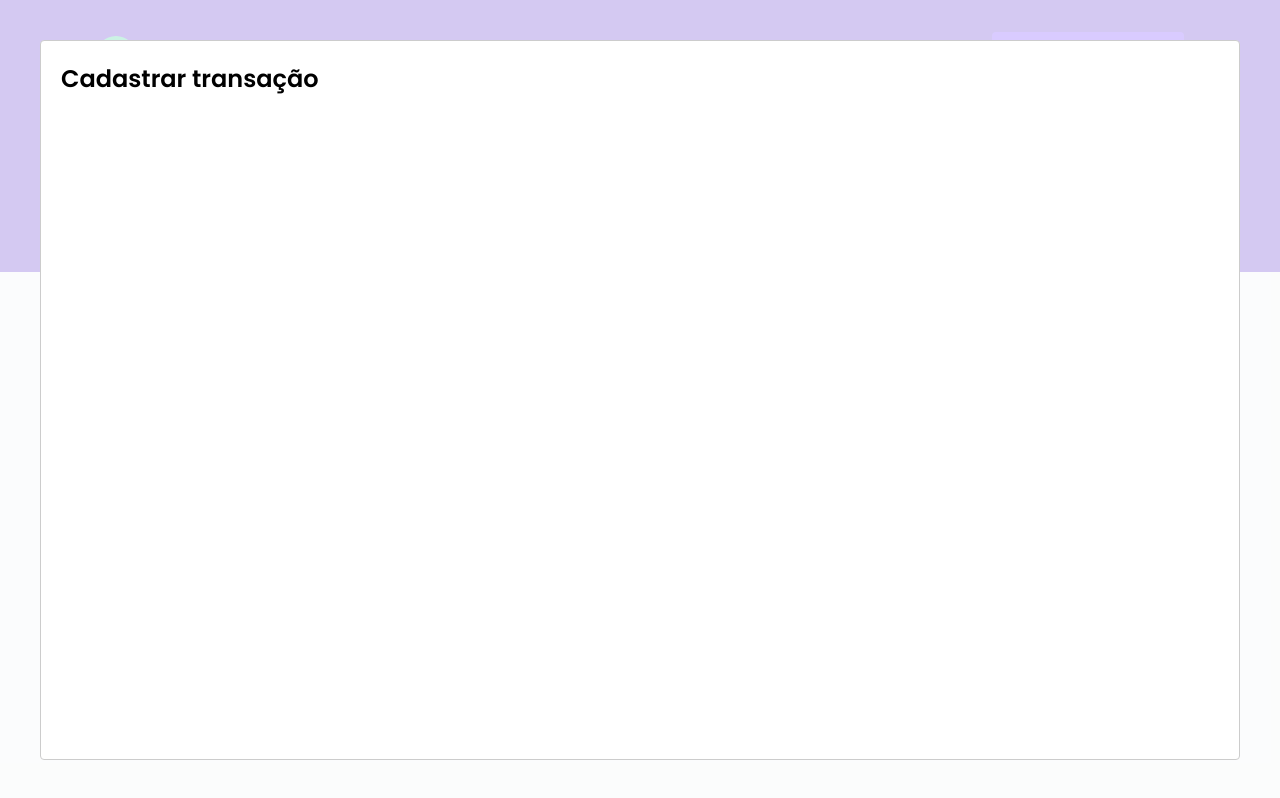
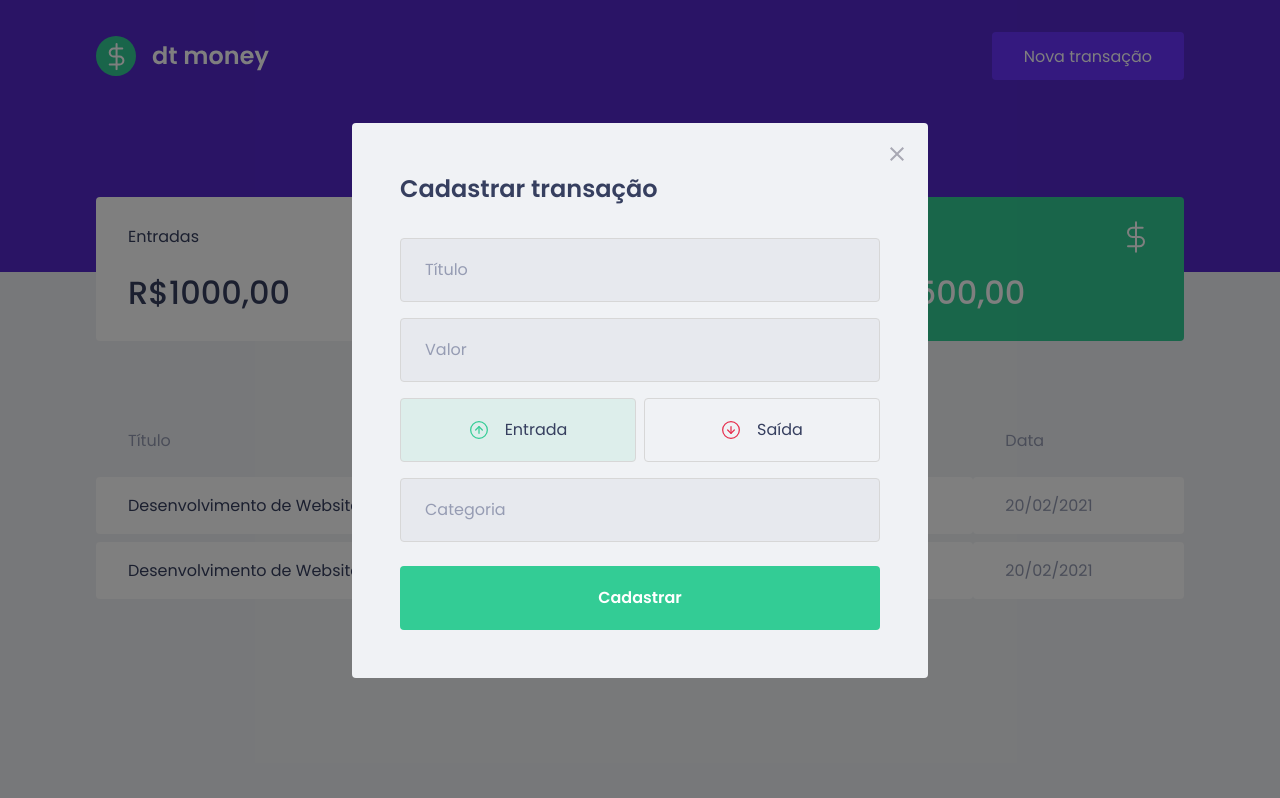
Before and after one commit to JoaoCardoso00/DtMoney, a React (Create React App) app: page / in a window 1280 px wide. Both pictures are taken after a click on the button "Nova transação". Built offline with nearby package versions, Linux system fonts and the light colour scheme; no server answers; what miragejs would draw is missing.

Commit message:
added createNewTransaction route to mirage + other changes

```diff
--- a/package.json
+++ b/package.json
@@ -5,6 +5,7 @@
   "dependencies": {
     "axios": "^0.25.0",
     "miragejs": "^0.1.43",
+    "polished": "^4.1.4",
     "react": "^17.0.2",
     "react-dom": "^17.0.2",
     "react-modal": "^3.14.4",
--- a/src/App.tsx
+++ b/src/App.tsx
@@ -3,6 +3,7 @@
 import { GlobalStyle } from "./styles/global";
 import Modal from "react-modal";
 import { useState } from "react";
+import { NewTransactionModal } from "./components/NewTransactionModal";
 
 Modal.setAppElement("#root");
 
@@ -22,13 +23,10 @@
     <>
       <Header onOpenNewTransactionModal={handleOpenNewTransactionModal} />
       <Dashboard />
-      <Modal
+      <NewTransactionModal
         isOpen={isNewTransactionModalOpen}
         onRequestClose={handleCloseNewTransactionModal}
-      >
-        <h2>Cadastrar transação</h2>
-      </Modal>
-
+      />
       <GlobalStyle />
     </>
   );
--- /dev/null
+++ b/src/components/NewTransactionModal/index.tsx
@@ -0,0 +1,93 @@
+import Modal from "react-modal";
+import incomeImg from "../../assets/income.svg";
+import outcomeImg from "../../assets/outcome.svg";
+import { Container, TransactionTypeContainer, RadioBox } from "./styles";
+import closeImg from "../../assets/close.svg";
+import { FormEvent, useState } from "react";
+import { api } from "../../services/api";
+
+interface NewTransactionModalProps {
+  isOpen: boolean;
+  onRequestClose: () => void;
+}
+
+export function NewTransactionModal({
+  isOpen,
+  onRequestClose,
+}: NewTransactionModalProps) {
+  const [title, setTitle] = useState("");
+  const [value, setValue] = useState(0);
+  const [category, setCategory] = useState("");
+  const [type, setType] = useState("deposit");
+
+  function handleCreateNewTransaction(e: FormEvent) {
+    e.preventDefault();
+
+    const data = {
+      title,
+      value,
+      category,
+      type,
+    };
+
+    api.post("/transactions", data);
+  }
+
+  return (
+    <Modal
+      isOpen={isOpen}
+      onRequestClose={onRequestClose}
+      overlayClassName="react-modal-overlay"
+      className="react-modal-content"
+    >
+      <button
+        type="button"
+        onClick={onRequestClose}
+        className="react-modal-close"
+      >
+        <img src={closeImg} alt="fechar modal" />
+      </button>
+      <Container onSubmit={handleCreateNewTransaction}>
+        <h2>Cadastrar transação</h2>
+        <input
+          placeholder="Título"
+          value={title}
+          onChange={(e) => setTitle(e.target.value)}
+        />
+        <input
+          placeholder="Valor"
+          type="number"
+          onChange={(e) => setValue(+e.target.value)}
+        />
+
+        <TransactionTypeContainer>
+          <RadioBox
+            type="button"
+            onClick={() => {
+              setType("deposit");
+            }}
+            isActive={type === "deposit"}
+            activeColor="green"
+          >
+            <img src={incomeImg} alt="Entrada" />
+            <span>Entrada</span>
+          </RadioBox>
+          <RadioBox
+            type="button"
+            onClick={() => {
+              setType("withdraw");
+            }}
+            isActive={type === "withdraw"}
+            activeColor="red"
+          >
+            <img src={outcomeImg} alt="Saída" />
+            <span>Saída</span>
+          </RadioBox>
+        </TransactionTypeContainer>
+
+        <input placeholder="Categoria" onChange={(e) => setCategory(e.target.value)} value={category}/>
+        <button type="submit">Cadastrar</button>
+      </Container>
+    </Modal>
+  );
+}
--- /dev/null
+++ b/src/components/NewTransactionModal/styles.ts
@@ -0,0 +1,95 @@
+import styled from "styled-components";
+import { darken, transparentize } from "polished";
+
+export const Container = styled.form`
+  h2 {
+    color: var(--text-title);
+    font-size: 1.5rem;
+    margin-bottom: 2rem;
+  }
+
+  input {
+    width: 100%;
+    padding: 0 1.5rem;
+    height: 4rem;
+    border-radius: 0.25rem;
+
+    border: 1px solid #d7d7d7;
+    background: #e7e9ee;
+
+    font-weight: 400;
+    font-size: 1rem;
+
+    &::placeholder {
+      color: var(--text-body);
+    }
+
+    & + input {
+      margin-top: 1rem;
+    }
+  }
+
+  button[type="submit"] {
+    width: 100%;
+    padding: 0 1.5rem;
+    height: 4rem;
+    background: var(--green);
+    color: #fff;
+    border-radius: 0.25rem;
+    border: 0;
+    font-size: 1rem;
+    margin-top: 1.5rem;
+    font-weight: 600;
+
+    transition: filter 0.2s;
+
+    &:hover {
+      filter: brightness(0.9);
+    }
+  }
+`;
+
+export const TransactionTypeContainer = styled.div`
+  margin: 1rem 0;
+  display: grid;
+  grid-template-columns: 1fr 1fr;
+  gap: 0.5rem;
+`;
+
+interface RadioBoxProps {
+  isActive: boolean;
+  activeColor: "green" | "red";
+}
+
+const colors = {
+  green: "#33cc95",
+  red: "#e52e4d",
+};
+
+export const RadioBox = styled.button<RadioBoxProps>`
+  height: 4rem;
+  border: 1px solid #d7d7d7;
+  border-radius: 0.25rem;
+  background: ${(props) =>
+    props.isActive
+      ? transparentize(0.9, colors[props.activeColor])
+      : "transparent"};
+  display: flex;
+  align-items: center;
+  justify-content: center;
+
+  &:hover {
+    border-color: ${darken(0.1, "#d7d7d7")};
+  }
+
+  img {
+    width: 20px;
+    height: 20px;
+  }
+  span {
+    display: inline-block;
+    margin-left: 1rem;
+    font-size: 1rem;
+    color: var(--text-title);
+  }
+`;
--- a/src/components/Summary/styles.ts
+++ b/src/components/Summary/styles.ts
@@ -4,7 +4,7 @@
   display: grid;
   grid-template-columns: repeat(3, 1fr);
   gap: 2rem;
-  margin-top: -10rem;
+  margin-top: -7.2rem;
 
   div {
     background: var(--shape);
--- a/src/index.tsx
+++ b/src/index.tsx
@@ -1,27 +1,27 @@
 import React from "react";
 import ReactDOM from "react-dom";
-import { createServer } from "miragejs";
+import { createServer, Model } from "miragejs";
 import { App } from "./App";
 
 createServer({
+  models: {
+    transaction: Model,
+  },
+
   routes() {
-    this.namespace = 'api';
+    this.namespace = "api";
 
-    this.get('/transactions', () => {
-      return [
-        {
-          id: 1,
-          title: 'Transaction 1',
-          amount: 400,
-          type: 'deposit',
-          category: 'Food',
-          createdAt: new Date()
-        }
-      ]
-    })
-  }
-})
+    this.get("/transactions", () => {
+      return this.schema.all("transaction");
+    });
 
+    this.post("/transactions", (schema, request) => {
+      const data = JSON.parse(request.requestBody);
+
+      return schema.create("transaction", data);
+    });
+  },
+});
 
 ReactDOM.render(
   <React.StrictMode>
--- a/src/styles/global.ts
+++ b/src/styles/global.ts
@@ -53,5 +53,41 @@
         cursor: not-allowed;
     }
 
+    .react-modal-overlay {
+        background: rgba(0,0,0,0.5);
+
+        position: fixed;
+        top: 0;
+        bottom: 0;
+        right: 0;
+        left: 0%;
+
+        display: flex;
+        align-items: center;
+        justify-content: center;
+    }
+
+    .react-modal-content {
+        width: 100%;
+        max-width: 576px;
+        background: var(--background);
+        padding: 3rem;
+        position: relative;
+        border-radius: 0.25rem;
+    }
+
+    .react-modal-close {
+        position: absolute;
+        right: 1.5rem;
+        top: 1.5rem;
+        border: 0;
+        background: transparent;
+
+        transition: filter 0.2s;
+
+        &:hover{
+            filter: brightness(0.8);
+        }
+    }
 
 `;
```
Also changed, not shown: 1 other file (tests, documents, lock files or other folders).
